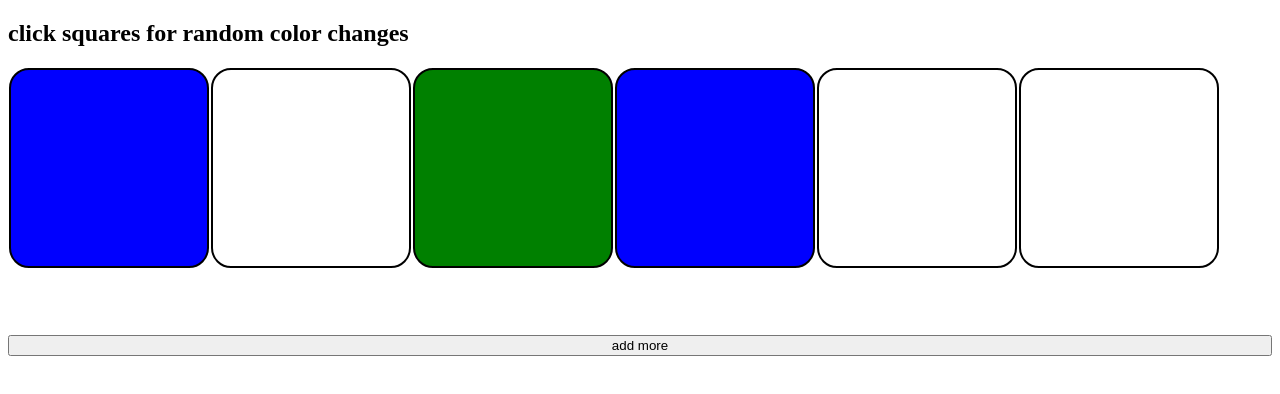
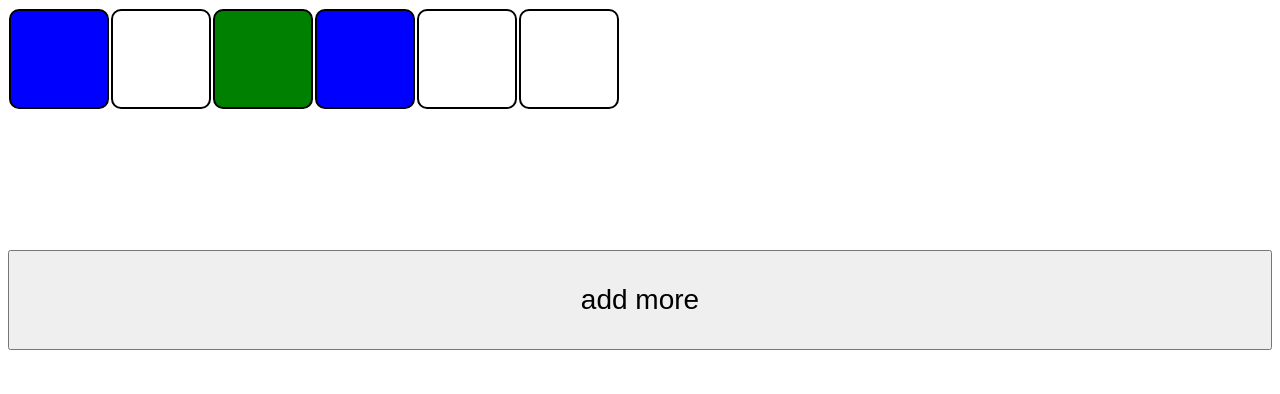
Before and after one commit to nathanjh-28/colored-squares, a React (Create React App) app: page / in a window 1280 px wide. Shown: the top 394 px of the page. Built offline with nearby package versions, Linux system fonts and the light colour scheme.

Commit message:
added functionality to add more button where it adds more boxes

```diff
--- a/src/App.js
+++ b/src/App.js
@@ -18,7 +18,9 @@ function App() {
   }
 
   function addMore() {
-    console.log('click')
+    setBoxes(prevBoxes => {
+      return [...prevBoxes, { id: prevBoxes.length + 1, on: false }]
+    })
   }
 
 
@@ -28,7 +30,6 @@ function App() {
 
   return (
     <>
-      <h2>click squares for random color changes</h2>
       <main>
         {boxElements}
         <button className="button" onClick={addMore}>add more</button>
--- a/src/boxData.js
+++ b/src/boxData.js
@@ -1,32 +1,26 @@
 export default [
     {
         id: 1,
-        on: true,
-        color: ''
+        on: true
     },
     {
         id: 2,
-        on: false,
-        color: ''
+        on: false
     },
     {
         id: 3,
-        on: true,
-        color: ''
+        on: true
     },
     {
         id: 4,
-        on: true,
-        color: ''
+        on: true
     },
     {
         id: 5,
-        on: false,
-        color: ''
+        on: false
     },
     {
         id: 6,
-        on: false,
-        color: ''
+        on: false
     },
 ]
--- a/src/style.css
+++ b/src/style.css
@@ -8,14 +8,18 @@ main {
 }
 
 .box {
-    width: 200px;
-    height: 200px;
+    width: 100px;
+    height: 100px;
     border: 2px solid black;
     margin: 1px;
     border-radius: 10%;
+    cursor: pointer;
 }
 
 .button {
     margin-top: 5em;
     width: 100%;
+    height: 100px;
+    font-size: 28px;
+    cursor: pointer;
 }
```
